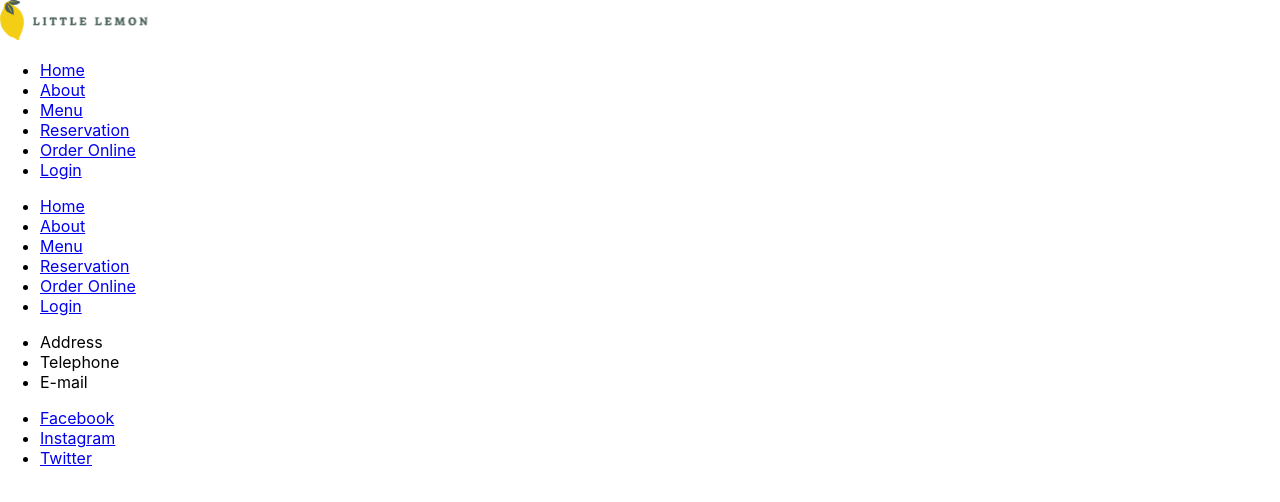
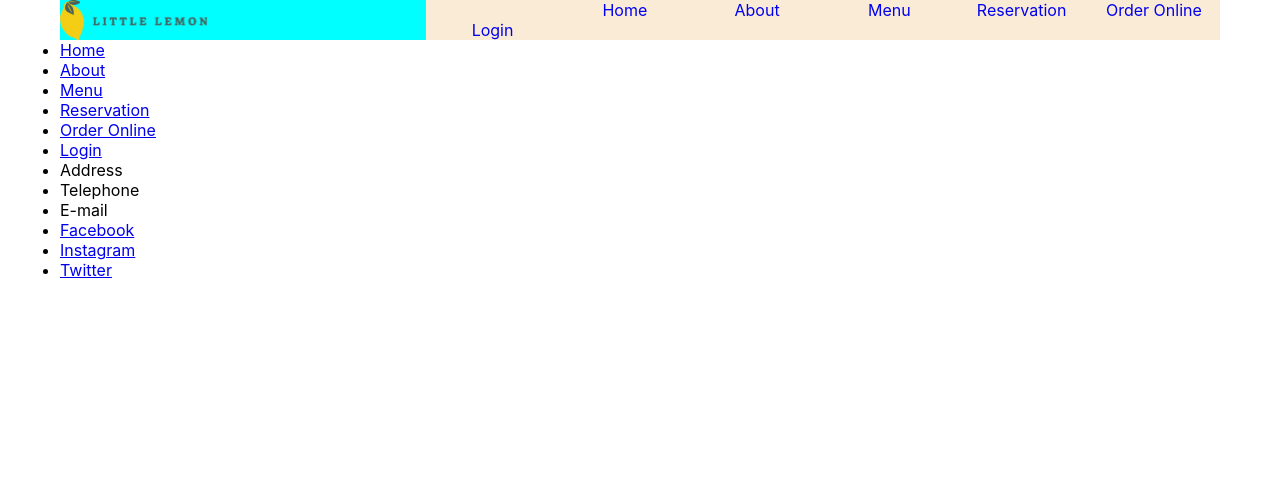
Before and after one commit to YuliiaKozik/little-lemon-restaurant, a React (Create React App) app: page / in a window 1280 px wide. Shown: the top 502 px of the page. Built offline with nearby package versions, Linux system fonts and the light colour scheme.

Commit message:
Create Header.css & Nav.css

```diff
--- a/src/App.css
+++ b/src/App.css
@@ -1,17 +1,5 @@
-/* .App {
-  text-align: center;
+@media screen and (min-width: 1024px) {
+  .container {
+    padding: 0 60px;
+  }
 }
-
-
-
-
-.App-header {
-
-  min-height: 100vh;
-  display: flex;
-  flex-direction: column;
-  align-items: center;
-  justify-content: center;
-  font-size: calc(10px + 2vmin);
-
-} */
--- a/src/App.js
+++ b/src/App.js
@@ -1,17 +1,17 @@
 
 import './App.css';
-import Header from './components/Header';
+import Header from './components/Header/Header';
 import Main from './components/Main';
 import Footer from './components/Footer';
 
 function App() {
   return (
-    <>
+    <div className='container'>
       <Header />
       <Main />
       <Footer />
 
-    </>
+    </div>
   );
 }
 
--- a/src/components/Header.js
+++ /dev/null
@@ -1,14 +0,0 @@
-import Nav from "./Nav";
-import Logo from "../assets/images/Logo.svg"
-const Header = () => {
-    return (
-        <>
-        <header>
-            <img src={Logo} alt="Logo" />
-            <Nav />
-            </header>
-        </>
-    )
-
-}
-export default Header;
--- /dev/null
+++ b/src/components/Header/Header.css
@@ -0,0 +1,17 @@
+.header {
+  background-color: aqua;
+  display: grid;
+
+  /* align-items: center; */
+}
+.logo {
+  display: block;
+
+  /* margin-right: auto; */
+}
+@media screen and (min-width: 760px) {
+  .header {
+    grid-template-columns: auto auto;
+
+  }
+}
--- /dev/null
+++ b/src/components/Header/Header.js
@@ -0,0 +1,17 @@
+
+import "./Header.css";
+import Nav from "../Navigation/Nav";
+import Logo from "../../assets/images/Logo.svg";
+
+const Header = () => {
+    return (
+        <>
+            <header className="header">
+            <img src={Logo} alt="Logo" />
+                <Nav className="navigation" />
+            </header>
+        </>
+    )
+
+}
+export default Header;
--- a/src/components/Nav.js
+++ /dev/null
@@ -1,30 +0,0 @@
-const Nav = () => {
-    return (
-        <>
-            <nav>
-                <ul>
-                    <li>
-                        <a href="#">Home</a>
-                    </li>
-
-                    <li>
-                        <a href="#">About</a>
-                    </li>
-                    <li>
-                        <a href="#">Menu</a>
-                    </li>
-                    <li>
-                        <a href="#">Reservation</a>
-                    </li>
-                    <li>
-                        <a href="#">Order Online</a>
-                    </li>
-                    <li>
-                        <a href="#">Login</a>
-                    </li>
-                </ul>
-            </nav>
-        </>
-    )
-}
-export default Nav;
--- /dev/null
+++ b/src/components/Navigation/Nav.css
@@ -0,0 +1,55 @@
+* {
+  box-sizing: border-box;
+  padding: 0;
+  margin: 0;
+}
+
+.nav {
+  background-color: antiquewhite;
+}
+.menu {
+  display: grid;
+}
+.nav-link {
+  text-decoration: none;
+  display: inline-block;
+}
+
+.item {
+  display: inline-block;
+  list-style: none;
+  text-align: center;
+}
+.nav-link:hover {
+  text-decoration: underline;
+}
+
+/* Tablet menu */
+@media screen and (min-width: 480px) {
+  .menu {
+    grid-template-columns: repeat(2, 1fr);
+    grid-template-rows: repeat(3, 1fr);
+  }
+}
+
+/* Desktop menu */
+@media screen and (min-width: 720px) {
+  .menu {
+    grid-template-columns: repeat(3, 1fr);
+    grid-template-rows: repeat(2, 1fr);
+  }
+  .item {
+    justify-content: space-around;
+    justify-items: start;
+    align-items: center;
+  }
+}
+
+@media screen and (min-width: 820px) {
+  .menu {
+    grid-template-columns: repeat(6, 1fr);
+    grid-template-rows: repeat(1, 1fr);
+
+    justify-content: space-between;
+  }
+}
--- /dev/null
+++ b/src/components/Navigation/Nav.js
@@ -0,0 +1,38 @@
+import "./Nav.css";
+
+const Nav = () => {
+    return (
+        <>
+
+            <nav className="nav">
+                <ul className="menu">
+                    <li className="logo item">
+
+                    </li>
+                    <li className="item">
+                        <a className="nav-link" href="#">Home</a>
+                    </li>
+
+                    <li className="item">
+                        <a className="nav-link" href="#">About</a>
+                    </li>
+                    <li className="item">
+                        <a className="nav-link" href="#">Menu</a>
+                    </li>
+                    <li className="item">
+                        <a className="nav-link" href="#">Reservation</a>
+                    </li>
+                    <li className="item">
+                        <a className="nav-link" href="#">Order Online</a>
+                    </li>
+                    <li
+                        className="item">
+                        <a className="nav-link" href="#">Login</a>
+                    </li>
+                </ul>
+            </nav>
+
+        </>
+    )
+}
+export default Nav;
```
Also changed, not shown: public/index.html (+2 -21 lines).
